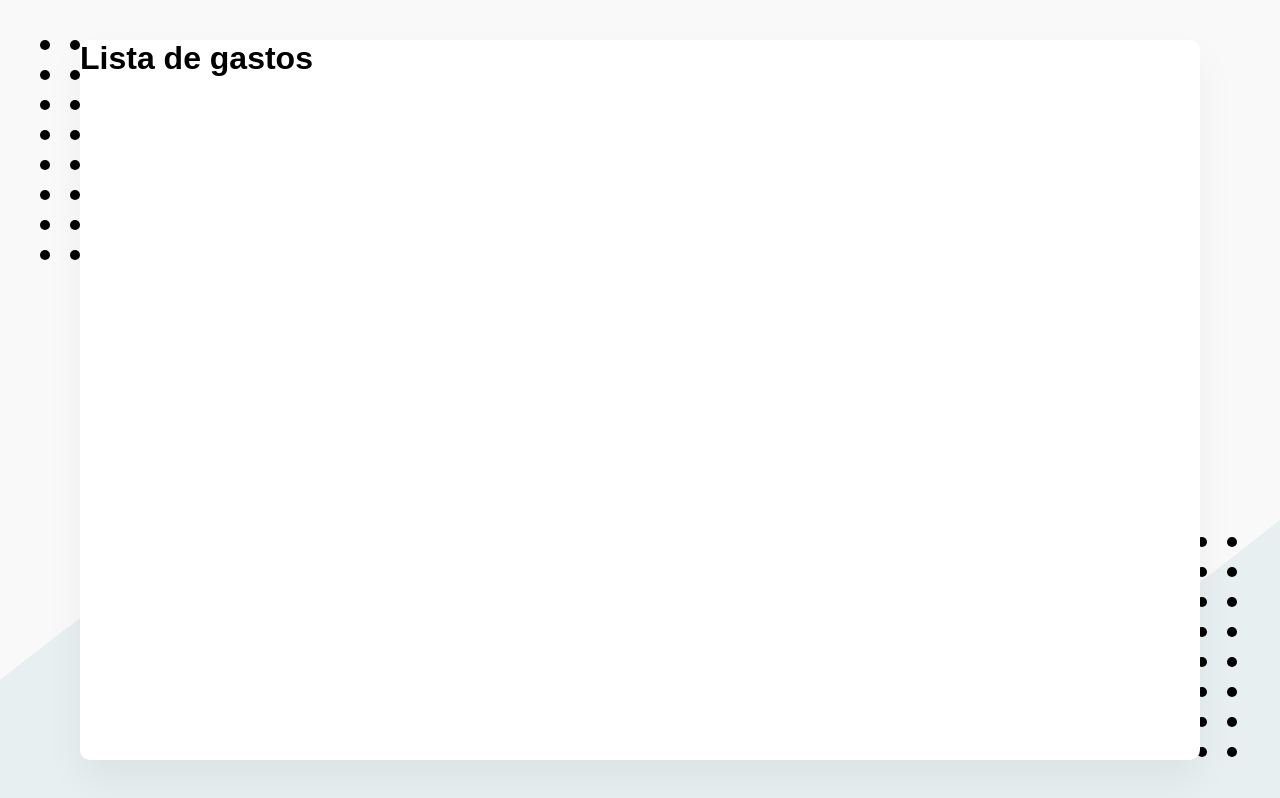
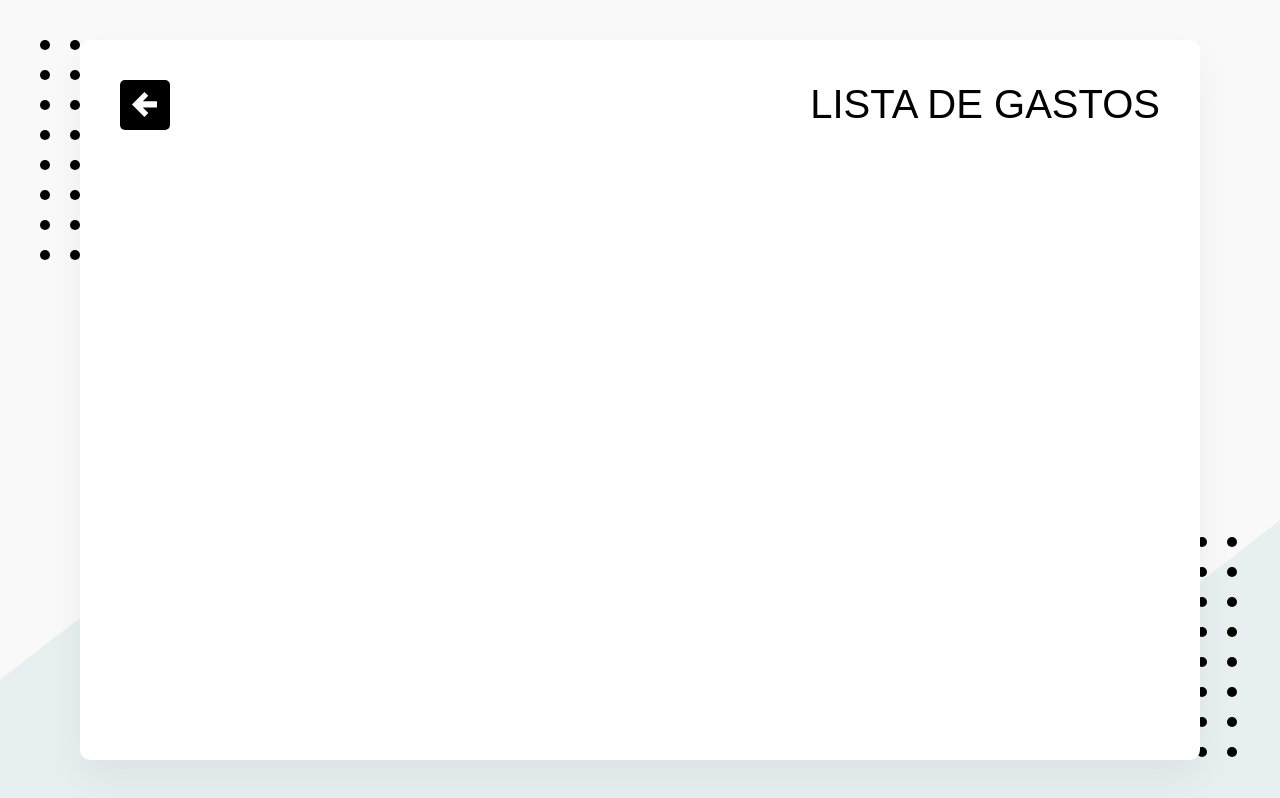
Before and after one commit to mapper895/expenses_list_app, a React (Create React App) app: page /lista in a window 1280 px wide. Built offline with nearby package versions, Linux system fonts and the light colour scheme; what webfontloader would draw is missing.

Commit message:
5. Return Boton

```diff
--- a/src/components/ExpensesCategory.js
+++ b/src/components/ExpensesCategory.js
@@ -1,11 +1,7 @@
 import React from "react";
-import {
-  Header,
-  Title,
-  HeaderContainer,
-  BotonContainer,
-} from "../elements/Header";
+import { Header, Title } from "../elements/Header";
 import { Helmet } from "react-helmet";
+import ReturnBtn from "../elements/ReturnBtn";
 
 const CategoryExpenses = () => {
   return (
@@ -15,9 +11,8 @@ const CategoryExpenses = () => {
       </Helmet>
 
       <Header>
-        <HeaderContainer>
-          <Title>Gastos por Categoría</Title>
-        </HeaderContainer>
+        <ReturnBtn />
+        <Title>Gastos por Categoría</Title>
       </Header>
     </>
   );
--- a/src/components/ExpensesList.js
+++ b/src/components/ExpensesList.js
@@ -1,7 +1,21 @@
 import React from "react";
+import { Header, Title } from "../elements/Header";
+import { Helmet } from "react-helmet";
+import ReturnBtn from "../elements/ReturnBtn";
 
 const ExpensesList = () => {
-  return <h1>Lista de gastos</h1>;
+  return (
+    <>
+      <Helmet>
+        <title>Lista de Gastos</title>
+      </Helmet>
+
+      <Header>
+        <ReturnBtn />
+        <Title>Lista de Gastos</Title>
+      </Header>
+    </>
+  );
 };
 
 export default ExpensesList;
--- /dev/null
+++ b/src/elements/ReturnBtn.js
@@ -0,0 +1,44 @@
+import styled from "styled-components";
+import { ReactComponent as ArrowIcon } from "../img/flecha.svg";
+import { useHistory } from "react-router-dom";
+
+const ReturnIcon = ({ rute = "/" }) => {
+  const history = useHistory();
+  return (
+    <Btn onClick={() => history.push(rute)}>
+      <Icon />
+    </Btn>
+  );
+};
+
+const Btn = styled.button`
+  display: block;
+  width: 3.12rem; /* 50px */
+  height: 3.12rem; /* 50px */
+  line-height: 3.12rem; /* 50px */
+  text-align: center;
+  margin-right: 1.25rem; /* 20px */
+  border: none;
+  background: #000;
+  color: #fff;
+  display: flex;
+  align-items: center;
+  justify-content: center;
+  border-radius: 0.31rem; /* 5px */
+  cursor: pointer;
+
+  @media (max-width: 60rem) {
+    /* 950px */
+    width: 2.5rem; /* 40px */
+    height: 2.5rem; /* 40px */
+    line-height: 2.5rem; /* 40px */
+  }
+`;
+
+const Icon = styled(ArrowIcon)`
+  width: 50%;
+  height: auto;
+  fill: #fff;
+`;
+
+export default ReturnIcon;
```
Also changed, not shown: 1 other file (tests, documents, lock files or other folders).
